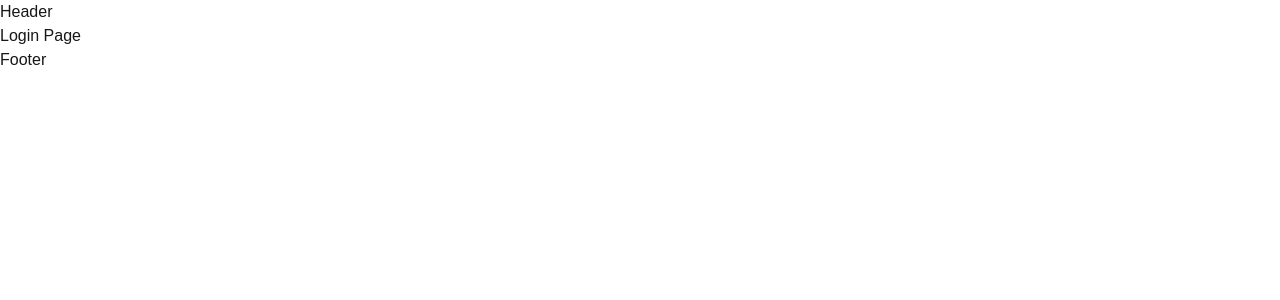
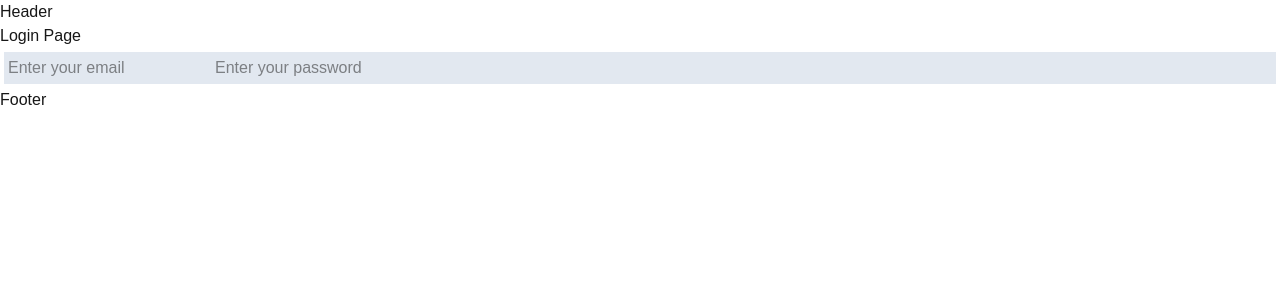
Before and after one commit to faridhakanda/assignment-08, a Next.js app: page /login in a window 1280 px wide. Shown: the top 300 px of the page. Built offline with nearby package versions, Linux system fonts and the light colour scheme.

Commit message:
login file updated

```diff
--- a/src/app/(auth)/login/page.jsx
+++ b/src/app/(auth)/login/page.jsx
@@ -1,9 +1,24 @@
-import React from 'react';
+'use client'
+import React, { useState } from 'react';
 
 const LoginPage = () => {
+    const [isShow, setIsShow] = useState(false);
     return (
         <div>
             <h2>Login Page</h2>
+            <div className='flex bg-slate-200 p-1 m-1'>
+                <input
+                    type="text"
+                    className='flex'
+                    placeholder='Enter your email'
+                />
+                <input
+                    className='flex'
+                    type={isShow ? "text": "password"}
+                    placeholder='Enter your password'
+                />
+
+            </div>
         </div>
     );
 };
```
